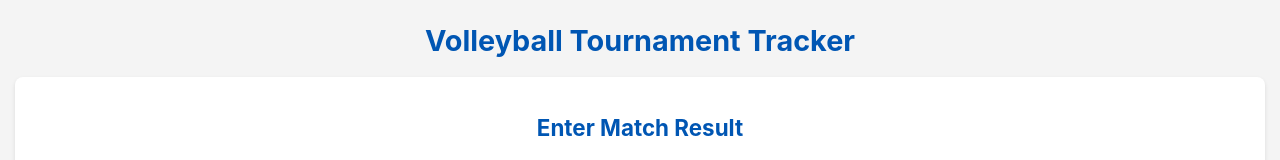
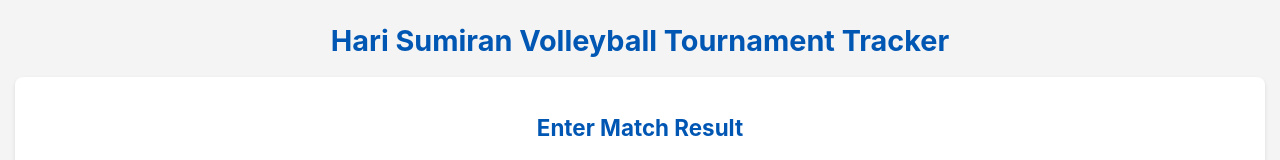
Before and after one commit to vinitpatel36/pointTable, a plain HTML site: page index.html in a window 1280 px wide. Shown: the top 160 px of the page. Drawn offline with Linux system fonts and the light colour scheme.

Commit message:
Update index.html

```diff
--- a/index.html
+++ b/index.html
@@ -4,14 +4,14 @@
     <meta charset="UTF-8">
     <meta name="viewport" content="width=device-width, initial-scale=1.0">
     <meta name="theme-color" content="#007bff"/>
-    <title>Volleyball Points Table</title>
+    <title>Hari Sumiran Volleyball Points Table</title>
     <link rel="stylesheet" href="style.css">
     <link rel="manifest" href="manifest.json">
     <link rel="apple-touch-icon" href="icons/icon-192x192.png"> <!-- Example icon link -->
 </head>
 <body>
 
-    <h1>Volleyball Tournament Tracker</h1>
+    <h1>Hari Sumiran Volleyball Tournament Tracker</h1>
 
     <section id="result-entry">
         <h2>Enter Match Result</h2>
```
